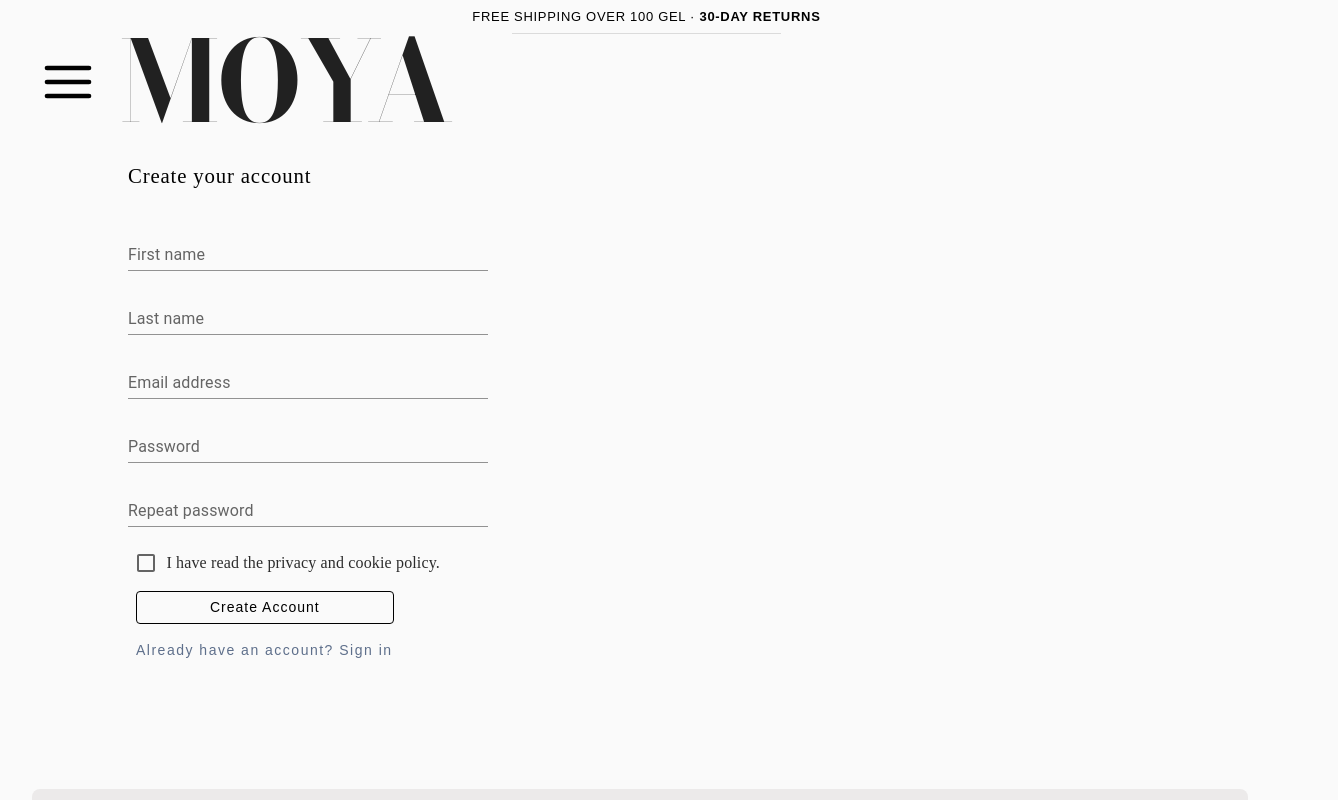
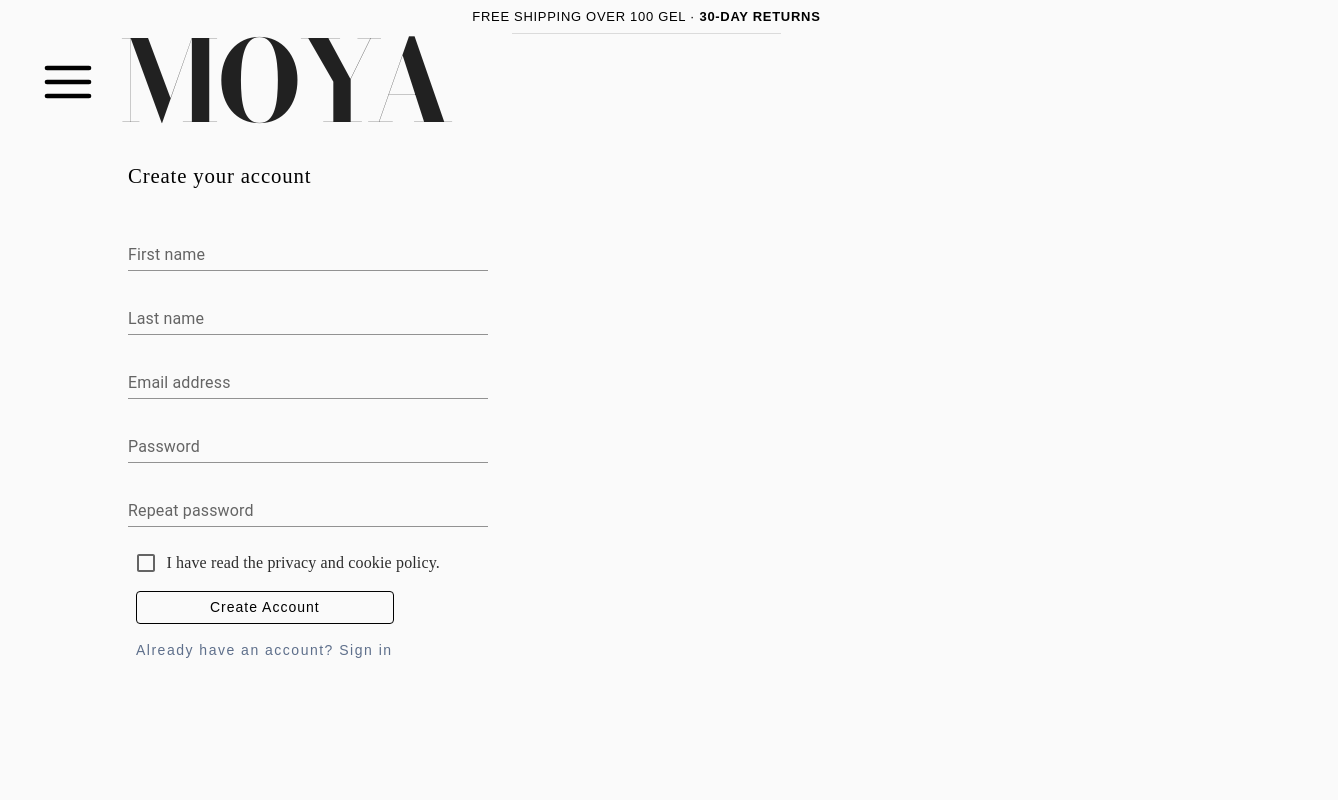
Before and after one commit to AnriGabo/E-Commerce-Moya, a React (Vite) app: page /registration in a window 1280 px wide. Shown: the top 800 px of the page, 1338 px wide, since content can reach past the window. Built offline with nearby package versions, Linux system fonts and the light colour scheme; some icons are missing.

Commit message:
feat(routing): hide Footer on auth-related pages (signin, registration, access account)

```diff
--- a/src/App.tsx
+++ b/src/App.tsx
@@ -1,7 +1,6 @@
-import { Stack } from "@mui/material";
-import { Route, Routes } from "react-router-dom";
+import { Box, Stack } from "@mui/material";
+import { Route, Routes, useLocation } from "react-router-dom";
 import "./App.css";
-import Collection from "./Components/editorial/photo-gallery/TheNewSection";
 import AccountAccessLink from "./Components/Layout/AuthLink/AccountAccessLink";
 import Footer from "./Components/Layout/Footer/Footer";
 import Header from "./Components/Layout/header/Header";
@@ -10,20 +9,25 @@ import SignIn from "./Components/Layout/signIn/SignIn";
 import HomePage from "./pages/Home/Home";
 
 function App() {
+  const location = useLocation();
+  console.log(location);
+
   return (
-    <Stack sx={{ mx: 4 }}>
+    <Stack sx={{ mx: 4, minHeight: "100vh" }}>
       <Header />
 
+      <Box component={"main"} sx={{ flex: 1 }}>
         <Routes>
           <Route path="/" element={<HomePage />} />
-        <Route path="/woman" element={<Collection />} />
-        <Route path="/man" element={<Collection />} />
-        <Route path="/children" element={<Collection />} />
           <Route path="/accsesyourAccount" element={<AccountAccessLink />} />
           <Route path="/registration" element={<Registration />} />
           <Route path="/signin" element={<SignIn />} />
         </Routes>
-      <Footer />
+      </Box>
+
+      {location.pathname !== "/accsesyourAccount" &&
+        location.pathname !== "/signin" &&
+        location.pathname !== "/registration" && <Footer />}
     </Stack>
   );
 }
```
Lines whose indentation alone changed are shown as unchanged.
